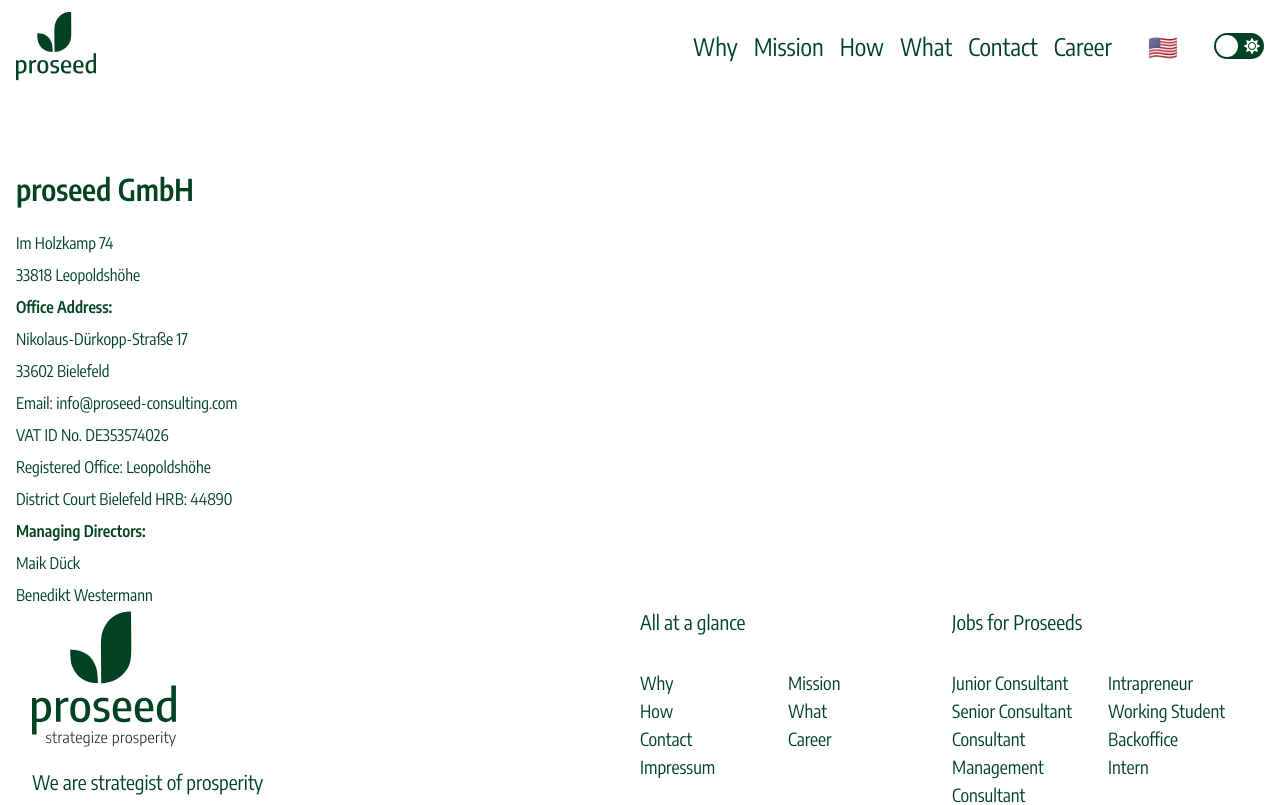
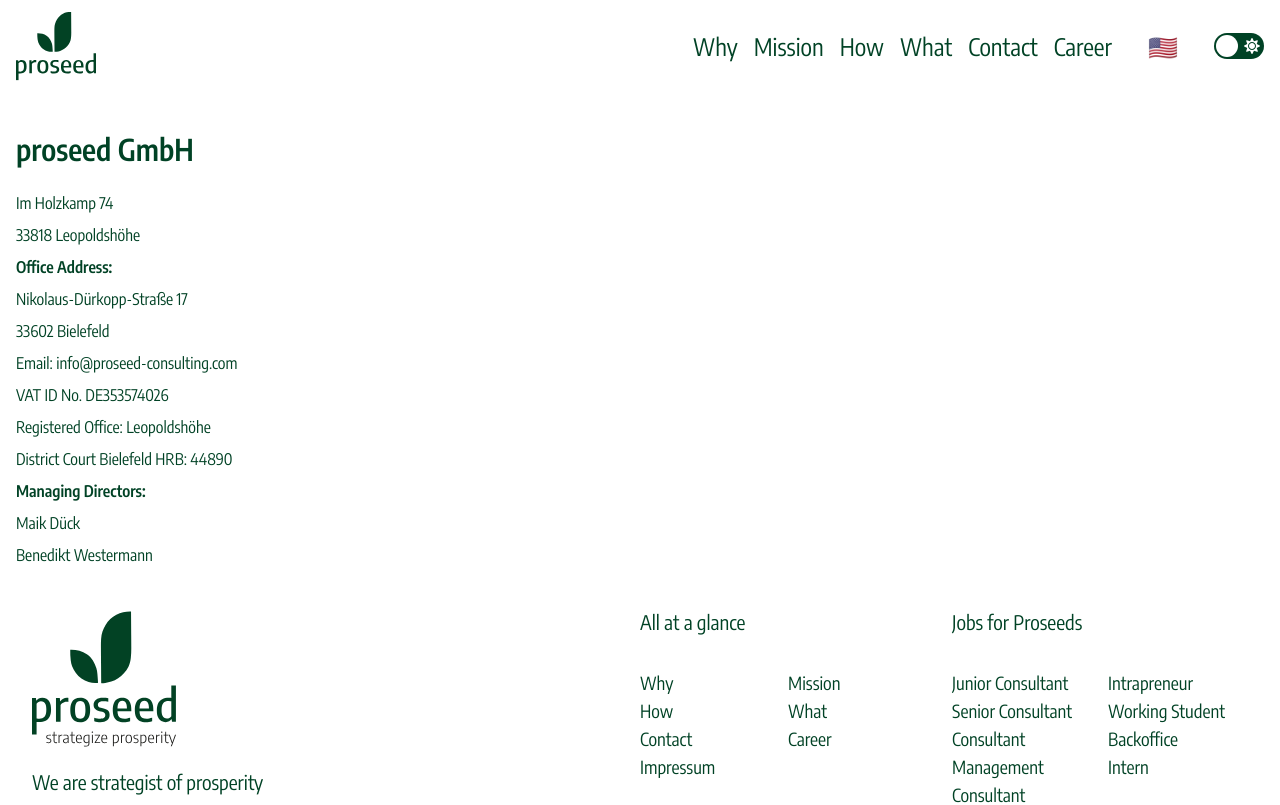
Before and after one commit to proSeed7/proseed-website, a Next.js app: page /en/impressum in a window 1280 px wide. Shown: the top 805 px of the page. Built offline with nearby package versions, Linux system fonts and the light colour scheme.

Commit message:
Fix impressum styling

```diff
--- a/src/app/[locale]/impressum/page.tsx
+++ b/src/app/[locale]/impressum/page.tsx
@@ -12,7 +12,7 @@
 
     return (
       <div className={'container flex flex-col min-h-section-height w-full'}>
-            <div className="mt-20 w-full flex flex-col gap-2">
+            <div className="my-10 w-full flex flex-col gap-2">
                 <h1 className={'text-xl lg:text-3xl font-semibold text-accent-color mb-4'}>{t('company')}</h1>
                 <span>{t('address1')}</span>
                 <span>{t('address2')}</span>
```
